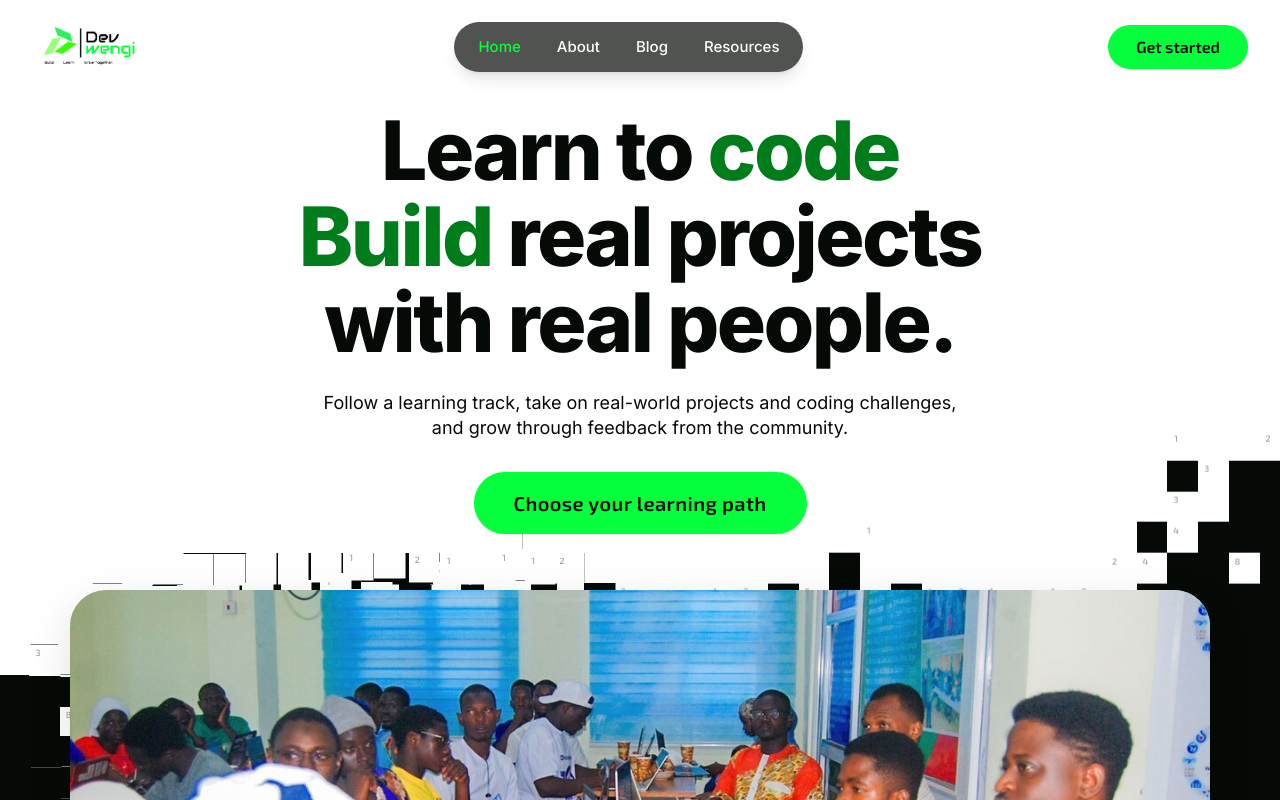
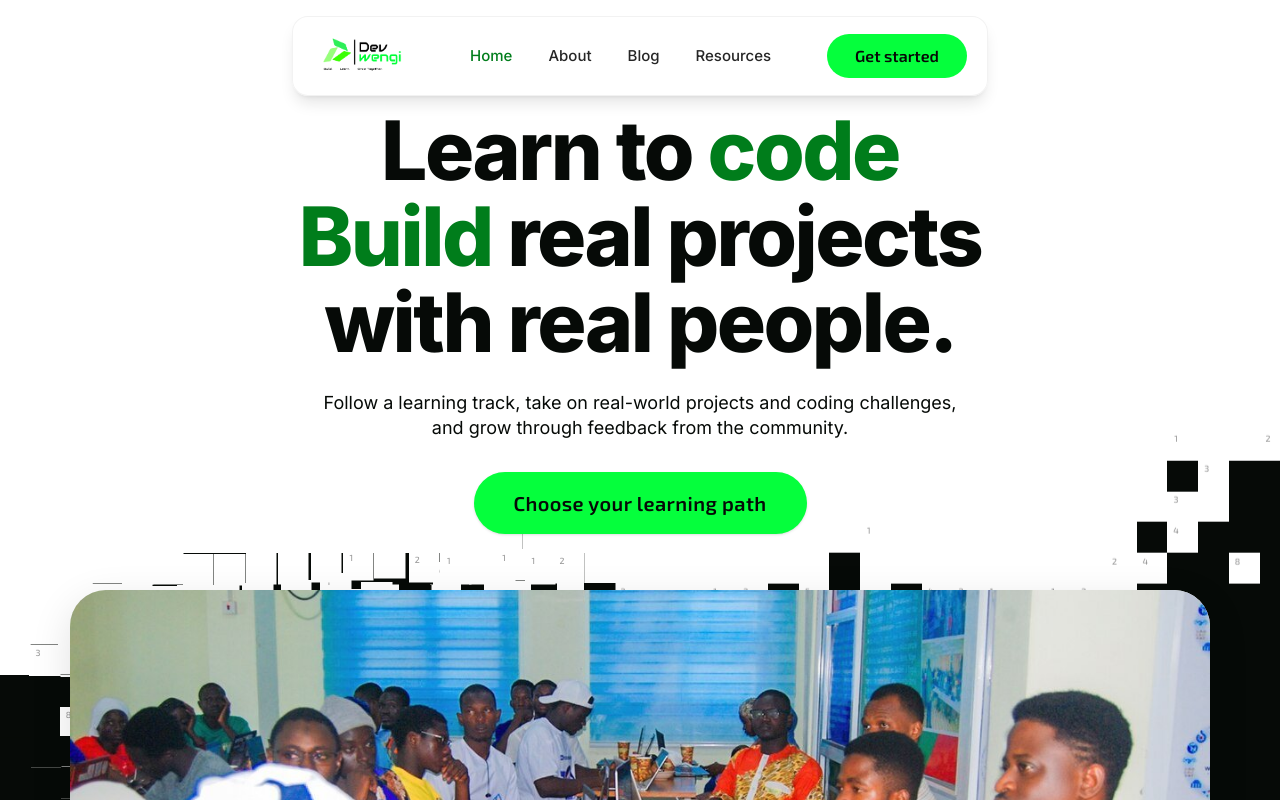
Before and after one commit to dev-wengi/wengi-website, a React (Vite) app: page / in a window 1280 px wide. Shown: the top 800 px of the page. Built offline with nearby package versions, Linux system fonts and the light colour scheme.

Commit message:
Float the navbar as a rounded bar, drop dark link pill

```diff
--- a/src/components/SiteNavbar.tsx
+++ b/src/components/SiteNavbar.tsx
@@ -43,49 +43,36 @@ export const SiteNavbar = () => {
   }, [isMobileMenuOpen])
 
   return (
-    <header
-      className={`pointer-events-none fixed inset-x-0 top-0 z-50 w-full motion-safe:transition-all motion-safe:duration-300 ${
-        scrolled
-          ? 'bg-white/85 shadow-[0_8px_30px_rgba(0,0,0,0.08)] backdrop-blur-md'
-          : 'bg-transparent'
-      }`}
-    >
+    <header className="pointer-events-none fixed inset-x-0 top-4 z-50 flex w-full justify-center px-4">
       <div
-        className={`pointer-events-auto relative mx-auto flex w-full max-w-[1280px] items-center justify-between px-4 motion-safe:transition-all motion-safe:duration-300 sm:px-6 lg:px-8 ${
-          scrolled ? 'py-2' : 'py-4'
+        className={`pointer-events-auto relative flex w-fit max-w-[calc(100vw-2rem)] items-center gap-6 rounded-2xl border border-black/5 bg-white/85 px-4 motion-safe:transition-all motion-safe:duration-300 sm:px-5 lg:gap-10 ${
+          scrolled ? 'py-2 shadow-xl backdrop-blur-md' : 'py-3 shadow-lg backdrop-blur-md'
         }`}
       >
         <Link
           to="/"
           aria-label="Dev.wengi Home"
-          className="relative z-20 shrink-0 rounded-sm focus-visible:outline-none focus-visible:ring-2 focus-visible:ring-[var(--brand)] focus-visible:ring-offset-[3px]"
+          className="relative z-20 shrink-0 rounded-sm focus-visible:outline-none focus-visible:ring-2 focus-visible:ring-[var(--brand-ink)] focus-visible:ring-offset-[3px]"
         >
           <Logo
             variant="stacked"
             imgClassName={`block w-auto object-contain motion-safe:transition-all motion-safe:duration-300 ${
-              scrolled ? 'h-9 sm:h-11' : 'h-12 sm:h-14'
+              scrolled ? 'h-9 sm:h-10' : 'h-11 sm:h-12'
             }`}
           />
         </Link>
 
-        <nav
-          aria-label="Primary"
-          className={`hidden items-center gap-1 rounded-full px-2 motion-safe:transition-all motion-safe:duration-300 lg:flex ${
-            scrolled
-              ? 'bg-[var(--ink,#060A07)]/90 py-1 shadow-2xl backdrop-blur-md'
-              : 'bg-[var(--ink,#060A07)]/70 py-1.5 shadow-lg backdrop-blur-sm'
-          }`}
-        >
+        <nav aria-label="Primary" className="hidden items-center gap-1 lg:flex">
           {navItems.map((item) => (
             <NavLink
               key={item.name}
               to={item.link}
               end={item.link === '/'}
               className={({ isActive }) =>
-                `rounded-full px-4 py-2 font-inter text-[15px] font-medium transition-colors focus-visible:outline-none focus-visible:ring-2 focus-visible:ring-[var(--brand)] focus-visible:ring-offset-2 focus-visible:ring-offset-[var(--ink,#060A07)] ${
+                `rounded-full px-4 py-2 font-inter text-[15px] font-medium transition-colors focus-visible:outline-none focus-visible:ring-2 focus-visible:ring-[var(--brand-ink)] ${
                   isActive
-                    ? 'text-[var(--brand,#05FF3C)]'
-                    : 'text-white hover:text-white/70'
+                    ? 'text-[var(--brand-ink,#007D1B)]'
+                    : 'text-neutral-800 hover:text-[var(--brand-ink,#007D1B)]'
                 }`
               }
             >
@@ -96,7 +83,7 @@ export const SiteNavbar = () => {
 
         <Link
           to={GET_STARTED_LINK}
-          className="relative z-20 hidden rounded-full bg-[var(--brand,#05FF3C)] px-7 py-2.5 font-exo text-[16px] font-semibold text-[var(--ink,#060A07)] transition-all hover:-translate-y-0.5 hover:bg-[var(--brand-hover,#04EB37)] focus-visible:outline-none focus-visible:ring-2 focus-visible:ring-[var(--brand)] focus-visible:ring-offset-[3px] lg:inline-block"
+          className="relative z-20 hidden shrink-0 rounded-full bg-[var(--brand,#05FF3C)] px-7 py-2.5 font-exo text-[16px] font-semibold text-[var(--ink,#060A07)] transition-all hover:-translate-y-0.5 hover:bg-[var(--brand-hover,#04EB37)] focus-visible:outline-none focus-visible:ring-2 focus-visible:ring-[var(--brand-ink)] focus-visible:ring-offset-[3px] lg:inline-block"
         >
           Get started
         </Link>
@@ -107,9 +94,7 @@ export const SiteNavbar = () => {
           aria-label={isMobileMenuOpen ? 'Close menu' : 'Open menu'}
           aria-expanded={isMobileMenuOpen}
           aria-controls={MOBILE_MENU_ID}
-          className={`relative z-20 inline-flex items-center gap-2 rounded-full border border-black/10 bg-white px-5 font-inter text-[15px] font-semibold text-black focus-visible:outline-none focus-visible:ring-2 focus-visible:ring-[var(--brand)] focus-visible:ring-offset-[3px] motion-safe:transition-all motion-safe:duration-300 lg:hidden ${
-            scrolled ? 'py-2 shadow-xl' : 'py-2.5 shadow-lg'
-          }`}
+          className="relative z-20 inline-flex shrink-0 items-center gap-2 rounded-full bg-[var(--ink,#060A07)] px-5 py-2.5 font-inter text-[15px] font-semibold text-white focus-visible:outline-none focus-visible:ring-2 focus-visible:ring-[var(--brand-ink)] focus-visible:ring-offset-[3px] lg:hidden"
         >
           {isMobileMenuOpen ? (
             <X aria-hidden="true" size={18} />
@@ -127,11 +112,11 @@ export const SiteNavbar = () => {
               animate={{ opacity: 1, y: 0 }}
               exit={{ opacity: 0, y: -8 }}
               transition={{ duration: 0.18, ease: 'easeOut' }}
-              className="absolute inset-x-4 top-full z-50 sm:inset-x-6 lg:hidden"
+              className="absolute inset-x-0 top-[calc(100%+8px)] z-50 lg:hidden"
             >
               <nav
                 aria-label="Primary mobile"
-                className="flex w-full flex-col gap-1 rounded-2xl bg-white px-4 py-5 shadow-2xl"
+                className="flex w-full flex-col gap-1 rounded-2xl border border-black/5 bg-white px-4 py-5 shadow-2xl"
               >
                 {navItems.map((item) => (
                   <NavLink
@@ -139,7 +124,7 @@ export const SiteNavbar = () => {
                     to={item.link}
                     end={item.link === '/'}
                     className={({ isActive }) =>
-                      `rounded-md px-2 py-2.5 font-inter text-lg font-medium transition-colors focus-visible:outline-none focus-visible:ring-2 focus-visible:ring-[var(--brand)] ${
+                      `rounded-md px-2 py-2.5 font-inter text-lg font-medium transition-colors focus-visible:outline-none focus-visible:ring-2 focus-visible:ring-[var(--brand-ink)] ${
                         isActive
                           ? 'text-[var(--brand-ink,#007D1B)]'
                           : 'text-[var(--text-black,#060A07)] hover:text-[var(--brand-ink,#007D1B)]'
@@ -151,7 +136,7 @@ export const SiteNavbar = () => {
                 ))}
                 <Link
                   to={GET_STARTED_LINK}
-                  className="mt-3 inline-flex w-full items-center justify-center rounded-full bg-[var(--brand,#05FF3C)] px-7 py-3 text-center font-exo text-[16px] font-semibold text-[var(--ink,#060A07)] transition-colors hover:bg-[var(--brand-hover,#04EB37)] focus-visible:outline-none focus-visible:ring-2 focus-visible:ring-[var(--brand)]"
+                  className="mt-3 inline-flex w-full items-center justify-center rounded-full bg-[var(--brand,#05FF3C)] px-7 py-3 text-center font-exo text-[16px] font-semibold text-[var(--ink,#060A07)] transition-colors hover:bg-[var(--brand-hover,#04EB37)] focus-visible:outline-none focus-visible:ring-2 focus-visible:ring-[var(--brand-ink)]"
                 >
                   Get started
                 </Link>
```
